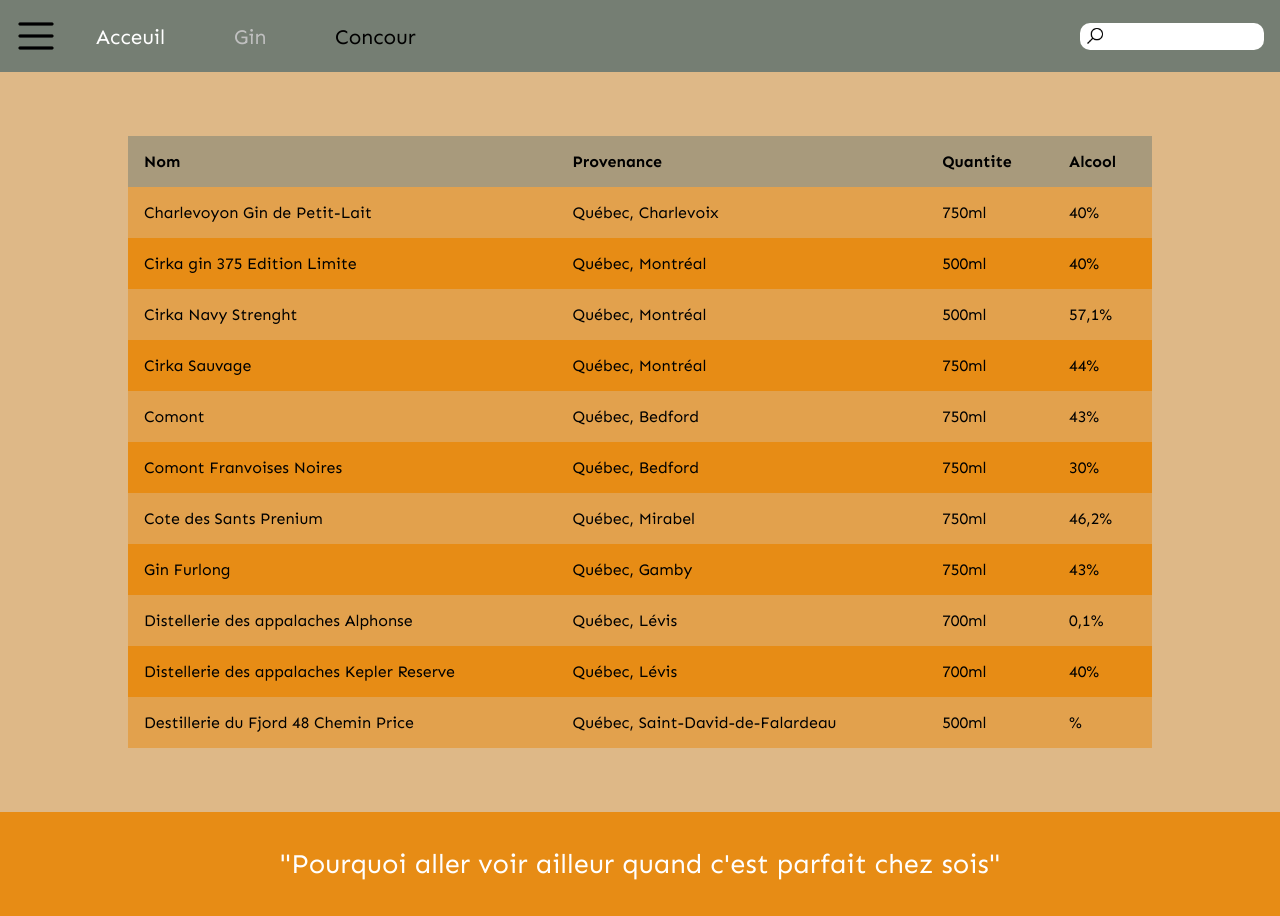
After one commit to FrankBol/Ecole-TP1_Intgration.md, a Flask app: page /gin in a window 1280 px wide. The commit adds this page. Run offline with Flask 2, Linux system fonts and the light colour scheme.

Commit message:
Premiere version final

```diff
--- a/app.py
+++ b/app.py
@@ -8,13 +8,13 @@ app = Flask(__name__)
 def acceuil():
     return render_template("acceuil.html")
 
-@app.route("/formulaire")
+@app.route("/gin")
 def formulaire():
-    return render_template("formulaire.html")
+    return render_template("gin.html")
 
-@app.route("/table")
+@app.route("/concour")
 def table():
-    return render_template("table.html")
+    return render_template("concour.html")
 
 if __name__ == "__main__":
     app.run(debug=True)
--- a/static/css/style.css
+++ b/static/css/style.css
@@ -7,25 +7,18 @@ body, html{
     height: 100%;
     font-size:25px;
     font-family: Sen;
-    /* background-color: burlywood */
-/*----------------------------------HEAD------------------------------------*/
+    background-color: rgb(222,184,135);
 }
 h1{
     font-size: 2.5em;
 }
-@media screen and (max-width: 1300px) {
-    body, html{
-        font-size:16px;
-    }
-}
-/*----------------------------------HEAD------------------------------------*/
+/*----------------------------------HEADER------------------------------------*/
 header{
     display: flex;
-    align-items: center;
     justify-content: space-between;
     background-color: #757e73;
-    padding: 0 20px;
-    height: 7vh;
+    height: 9vh;
+    padding: 0 1em;
 }
 header div:first-child{
     display: flex;
@@ -36,13 +29,10 @@ header div:first-child{
     background-image: url("../img/icons8-menu-arrondi-60.png");
     z-index: 100;
 } */
-ul{
-    display: flex;
-    justify-content: space-between;
-    list-style: none;
-}
 li{
+    display: inline-block;
     margin-right: 5vw;
+    font-size: 1.3em;
 }
 li a{
     text-decoration: none;
@@ -54,46 +44,54 @@ ul li:first-child a{
 ul li:last-child a{
     color: black;
 }
-.recherche-header{
+header div:last-child{
  display: flex;
- width: 200px;
- justify-content: space-between;
+ align-items: center;
 }
-.recherche-header input {
-    border-radius: 10px;
-    border: none;
-    height:20px;
+header div:last-child input {
+border-radius: 10px;
+border: none;
+width: 180px;
+height:25px;
 }
-.recherche-header input:focus {
-    background-color: burlywood;
-    box-shadow: 0 0 10px 5px burlywood;
+header div:last-child img{
+position: relative;
+left:25px;
+height: 20px;
 }
 /* ------------------------------------------PAGE ACCEUIL------------------------------------------ */
+.acceuil-main p, .acceuil-main h2{
+    color: white;
+}
 .acceuil-main{
     display: flex;
     height:78vh;
 }
+.acceuil-main section:first-child{
+    position: relative;
+    width: 60vw;
+}
+.acceuil-main section:last-child{
+    width: 40vw;
+    background-color: burlywood;
+}
+.acceuil-main section:first-child img:first-child{
+    width: 100%;
+    height: 100%;
+}
 .noneDescription{
     display: none;
-}
-.acceuil-main article:first-child{
-    display: flex;
-    width: 60%;
-    /* flex-grow: 3; */
 }
 .descriptionGin{
     display: flex;
     flex-direction: column;
     padding: 25px;
-    background-color: burlywood;
-    width:40%;
-    /* flex-grow: 2; */
 }
 .descriptionGin h1{
     color: #757e73;
 }
 .descriptionGin h2{
-    margin:10% 0 3% 0;
+    margin:8% 0 2%;
 }
 .descriptionGin h2::first-letter{
     color: #757e73;
@@ -160,37 +145,48 @@ form label::after{
     content: "*"
 }
 fieldset div:last-child{
-    text-align: center;
     margin-top: 60px;
-    margin-bottom: 0px;
 }
-form select{
+/* form select{
     margin-right: 13px;
+} */
+/* ---------------------------------------------- Table ---------------------------------------------------- */
+table{
+    margin: 4em auto;
+    border-collapse: collapse;
+    width: 80%;
 }
-/* table{
-    border-collapse: collapse;
-} */
-.emailRouge{
-    border: solid red;
+td, th{
+    padding: 1em;
+    text-align: left;
 }
-.emailVert{
-    border: solid green;
+thead{
+    background-color: rgb(117,126,115, 0.5);
 }
+tbody tr:nth-child(odd){
+   background-color: rgb(231, 140, 21, 0.5);
+}
+tbody tr:nth-child(even){
+    background-color: rgb(231, 140, 21)
+ }
 /* ----------------------------------------------------FOOTER------------------------------------------ */
 footer{
-    display:flex;
-    align-items:center;
-    justify-content:center;
-    position: absolute;
-    height: 15vh;
+    position: relative;
     bottom: 0;
-    right: 0;
-    left: 0;
+    text-align: center;
+    vertical-align:middle;
+    line-height:13vh;
+    height: 13vh;
     background-color: rgb(231, 140, 21);
     color: white;
+    font-size:1.7em;
 }
-footer p{
-    font-size:1.7em;
+/*----------------------------------Média------------------------------------*/
+
+@media screen and (max-width: 1300px) {
+    body, html{
+        font-size:16px;
+    }
 }
 @media screen and (max-width: 700px) {
     .img{
@@ -198,23 +194,7 @@ footer p{
     }
 }
 @media print {
-    header{
+    .nonePrint{
         display: none;
     }
 }
-
-/* ---------------------------------------------- Table ---------------------------------------------------- */
-.tableContainer{
-    display: flex;
-    justify-content: center;
-}
-
-table{
-    margin-top: 5em;
-    border-collapse: collapse;
-    width: 80%;
-}
-td, th{
-    padding: 1em;
-    text-align: left;
-}
--- /dev/null
+++ b/templates/gin.html
@@ -0,0 +1,98 @@
+{% extends 'page_main.html' %}
+
+{% block titre %}
+TP1-Table
+{% endblock %}
+{% block script %}
+<script src="/static/js/gin.js"defer></script>
+{% endblock %}
+
+{% block printStart %}
+<div class="nonePrint">
+{% endblock %}
+{% block printEnd %}
+</div>
+{% endblock %}
+
+{% block contenu %}
+<main>
+<table>
+    <thead>
+        <tr>
+            <th>Nom</th>
+            <th>Provenance</th>
+            <th>Quantite</th>
+            <th>Alcool</th>
+        </tr>
+    </thead>
+    <tr>
+        <tbody>
+            <td>Charlevoyon Gin de Petit-Lait</td>
+            <td>Québec, Charlevoix</td>
+            <td>750ml</td>
+            <td>40%</td>
+        </tr>
+        <tr>
+            <td>Cirka gin 375 Edition Limite</td>
+            <td>Québec, Montréal</td>
+            <td>500ml</td>
+            <td>40%</td>
+        </tr>
+        <tr>
+            <td>Cirka Navy Strenght</td>
+            <td>Québec, Montréal</td>
+            <td>500ml</td>
+            <td>57,1%</td>
+        </tr>
+        <tr>
+            <td>Cirka Sauvage</td>
+            <td>Québec, Montréal</td>
+            <td>750ml</td>
+            <td>44%</td>
+        </tr>
+        <tr>
+            <td>Comont</td>
+            <td>Québec, Bedford</td>
+            <td>750ml</td>
+            <td>43%</td>
+        </tr>
+        <tr>
+            <td>Comont Franvoises Noires</td>
+            <td>Québec, Bedford</td>
+            <td>750ml</td>
+            <td>30%</td>
+        </tr>
+        <tr>
+            <td>Cote des Sants Prenium</td>
+            <td>Québec, Mirabel</td>
+            <td>750ml</td>
+            <td>46,2%</td>
+        </tr>
+        <tr>
+            <td>Gin Furlong</td>
+            <td>Québec, Gamby</td>
+            <td>750ml</td>
+            <td>43%</td>
+        </tr>
+        <tr>
+            <td>Distellerie des appalaches Alphonse</td>
+            <td>Québec, Lévis</td>
+            <td>700ml</td>
+            <td>0,1%</td>
+        </tr>
+        <tr>
+            <td>Distellerie des appalaches Kepler Reserve</td>
+            <td>Québec, Lévis</td>
+            <td>700ml</td>
+            <td>40%</td>
+        </tr>
+        <tr>
+            <td>Destillerie du Fjord 48 Chemin Price</td>
+            <td>Québec, Saint-David-de-Falardeau</td>
+            <td>500ml</td>
+            <td>%</td>
+        </tr>
+        </tbody>
+</table>
+</main>
+{% endblock %}
--- a/templates/page_main.html
+++ b/templates/page_main.html
@@ -9,27 +9,28 @@
     {% block script %}{% endblock %}
 </head>
 <body>
-<header>
-<div class="a">
+{% block printStart %}{% endblock %}<header>
+<div>
   <img src="../static/img/burger.png" alt="">
   <nav>
     <ul>
       <li><a href="/">Acceuil</a></li>
-      <li><a href="formulaire">Formulaire</a></li>
-      <li><a href="table">Table</a></li>
+      <li><a href="gin">Gin</a></li>
+      <li><a href="concour">Concour</a></li>
     </ul>
   </nav>
 </div>
-  <div class="recherche-header">
-    <img src="/static/img/loupe.png" alt="">
-    <div><input type="text"></div>
-  </div>
+<div>
+    <img id="loupe" src="/static/img/loupe.png" alt="">
+    <input id="search" type="text">
+</div>
 </header>
+{% block printEnd %}{% endblock %}
 <main>
     {% block contenu %}{% endblock %}
 </main>
 <footer>
-    <div><p>"Pourquoi aller voir ailleur quand c'est parfait chez nous" </p></div>
+    <div><p>"Pourquoi aller voir ailleur quand c'est parfait chez sois" </p></div>
 </footer>
     <!-- Global site tag (gtag.js) - Google Analytics -->
 <script async src="https://www.googletagmanager.com/gtag/js?id=G-XFL6C59D52"></script>
```
Also changed, not shown: other parts of static/css/style.css (+10 -23 lines), static/js/acceuil.js (renamed from static/js/main.js, +8 -6 lines), static/js/concour.js (added, +15 -0 lines), static/js/formulaire.js (deleted, +0 -28 lines), static/js/gin.js (added, +10 -0 lines), static/js/table.js (deleted, +0 -8 lines), templates/acceuil.html (+13 -14 lines), templates/concour.html (renamed from templates/formulaire.html, +4 -5 lines), templates/table.html (deleted, +0 -87 lines).
